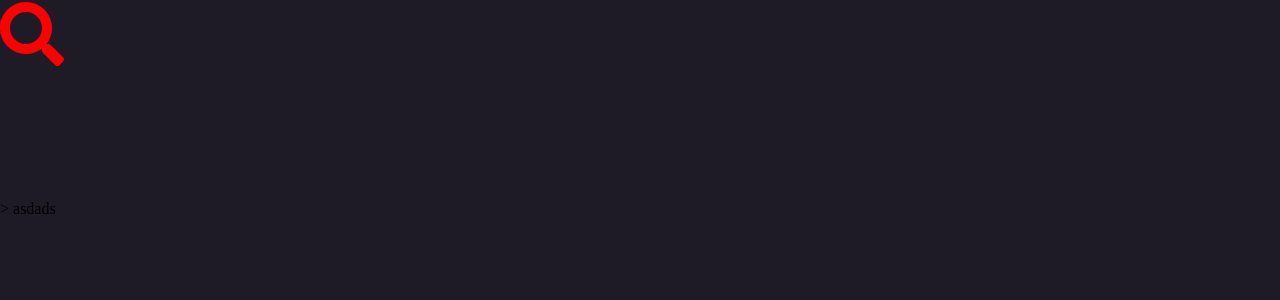
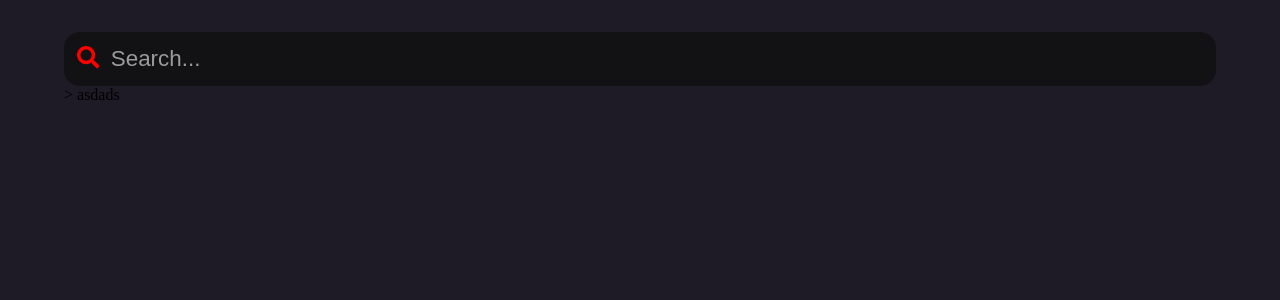
Before and after one commit to PatrykWojcieszak/MovieBrowser, an Angular app: page /home in a window 1280 px wide. Shown: the top 300 px of the page. Built offline with nearby package versions, Linux system fonts and the light colour scheme.

Commit message:
feat: added input component

```diff
--- a/src/app/Modules/HomePage/HomePage/HomePage.component.html
+++ b/src/app/Modules/HomePage/HomePage/HomePage.component.html
@@ -1,4 +1,4 @@
 <div class="HomePage">
-  <app-Input></app-Input>
+  <app-Input placeholder="Search..." [showIcon]="true" (onKeyEnter)="searchInput($event)"></app-Input>
 asdads
 </div>
--- a/src/app/Modules/HomePage/HomePage/HomePage.component.scss
+++ b/src/app/Modules/HomePage/HomePage/HomePage.component.scss
@@ -1,2 +1,5 @@
+@import "_main";
+
 .HomePage {
+  padding: 2rem 4rem;
 }
--- a/src/app/Modules/HomePage/HomePage/HomePage.component.ts
+++ b/src/app/Modules/HomePage/HomePage/HomePage.component.ts
@@ -3,13 +3,14 @@ import { Component, OnInit } from '@angular/core';
 @Component({
   selector: 'app-HomePage',
   templateUrl: './HomePage.component.html',
-  styleUrls: ['./HomePage.component.scss']
+  styleUrls: ['./HomePage.component.scss'],
 })
 export class HomePageComponent implements OnInit {
+  constructor() {}
 
-  constructor() { }
+  ngOnInit() {}
 
-  ngOnInit() {
+  searchInput(searchValue: string) {
+    console.log(searchValue);
   }
-
 }
--- a/src/app/Shared/Input/Input.component.html
+++ b/src/app/Shared/Input/Input.component.html
@@ -1,3 +1,4 @@
 <div class="input">
-  <fa-icon [icon]="faSearch"></fa-icon>
+  <fa-icon *ngIf="showIcon" [icon]="faSearch"></fa-icon>
+  <input type="text" placeholder="{{placeholder}}" [(ngModel)]="inputValue" (keyup.enter)="onKeyEnterInput()">
 </div>>
--- a/src/app/Shared/Input/Input.component.scss
+++ b/src/app/Shared/Input/Input.component.scss
@@ -1,11 +1,29 @@
+@import "_main";
+
 .input {
-  width: 200px;
-  height: 200px;
+  @include flex-center;
   font-size: 30px;
   color: white;
+  background-color: $foreground;
+  padding: 0.8rem;
+  border-radius: 1rem;
+
+  input {
+    width: 100%;
+    background-color: transparent;
+    color: $fontPrimary;
+    border: none;
+    font-size: 1.4rem;
+    margin-left: 0.6rem;
+    outline: none;
+  }
+
+  input::placeholder {
+    color: $fontSecondary;
+  }
 
   fa-icon {
-    font-size: 4rem;
+    font-size: 1.4rem;
     color: red;
   }
 }
--- a/src/app/Shared/Input/Input.component.ts
+++ b/src/app/Shared/Input/Input.component.ts
@@ -1,6 +1,5 @@
-import { Component, OnInit } from '@angular/core';
+import { Component, EventEmitter, Input, OnInit, Output } from '@angular/core';
 import { faSearch } from '@fortawesome/free-solid-svg-icons';
-
 @Component({
   selector: 'app-Input',
   templateUrl: './Input.component.html',
@@ -8,7 +7,19 @@ import { faSearch } from '@fortawesome/free-solid-svg-icons';
 })
 export class InputComponent implements OnInit {
   faSearch = faSearch;
+
+  inputValue: string = '';
+
+  @Input() placeholder: string = '';
+  @Input() showIcon: boolean = false;
+
+  @Output() onKeyEnter: EventEmitter<string> = new EventEmitter<string>();
+
   constructor() {}
 
   ngOnInit() {}
+
+  public onKeyEnterInput() {
+    this.onKeyEnter.emit(this.inputValue);
+  }
 }
--- a/src/app/app.module.ts
+++ b/src/app/app.module.ts
@@ -6,10 +6,11 @@ import { NgModule } from '@angular/core';
 import { AppRoutingModule } from './app-routing.module';
 import { AppComponent } from './app.component';
 import { FontAwesomeModule } from '@fortawesome/angular-fontawesome';
+import { FormsModule } from '@angular/forms';
 
 @NgModule({
   declarations: [AppComponent, HomePageComponent, InputComponent],
-  imports: [BrowserModule, AppRoutingModule, FontAwesomeModule],
+  imports: [BrowserModule, AppRoutingModule, FontAwesomeModule, FormsModule],
   providers: [],
   bootstrap: [AppComponent],
 })
```
